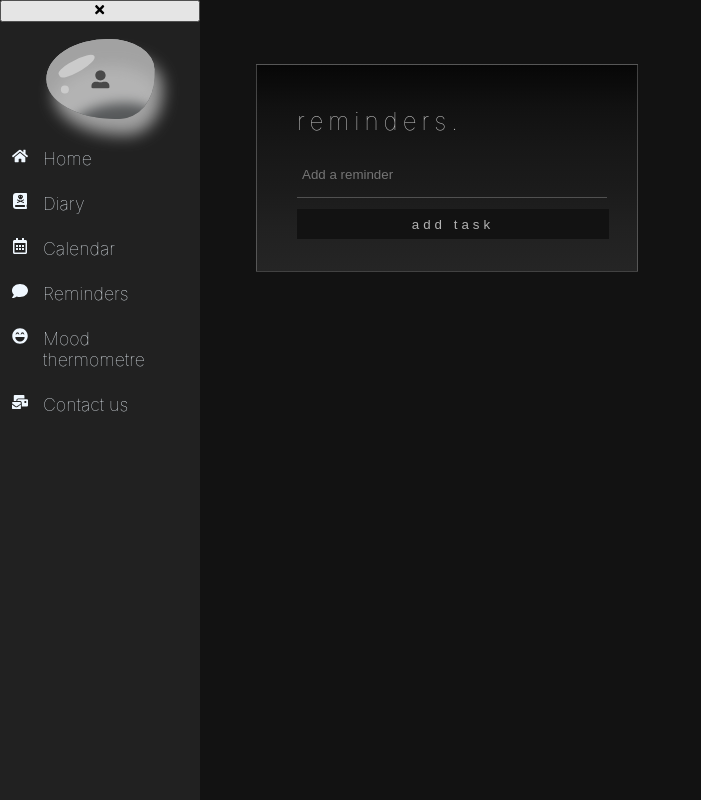
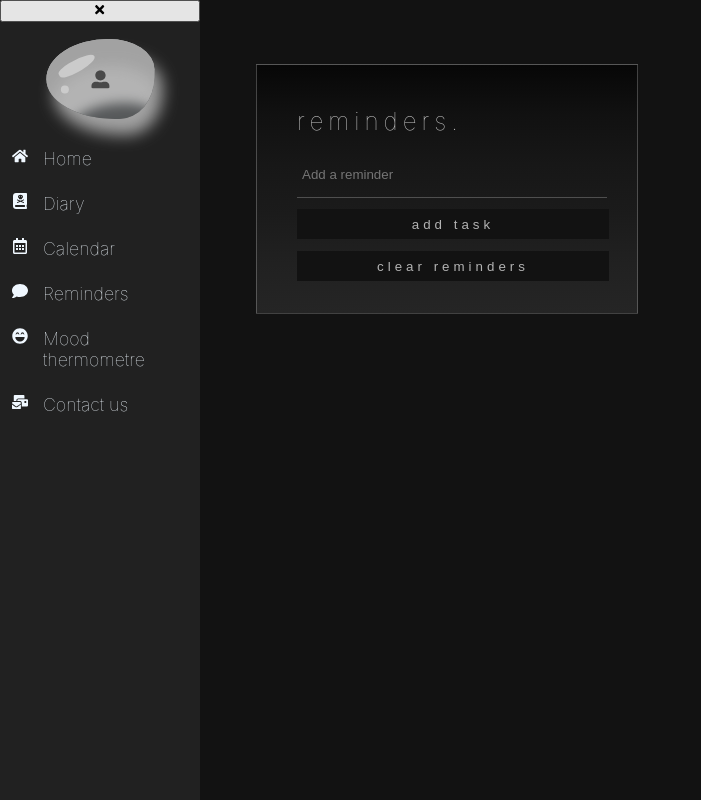
Before and after one commit to navidasaman/diary-app, a React (Create React App) app: page /Reminders in a window 1280 px wide. Shown: the whole page, without its empty margins (0-701 px from the left). Built offline with nearby package versions, Linux system fonts and the light colour scheme.

Commit message:
Added an option to clear all reminders from the list

```diff
--- a/src/components/Reminders.tsx
+++ b/src/components/Reminders.tsx
@@ -20,6 +20,11 @@ function Reminders() {
     useEffect(() => {
         localStorage.setItem('tasks', JSON.stringify(tasks));
       }, [tasks]);
+
+      const clearLocalStorage = () =>{
+        localStorage.removeItem('tasks');
+        setTasks([]);
+      }
 
 
     const addReminder = (taskReminder: string) => {
@@ -59,8 +64,11 @@ function Reminders() {
                         </div>
                     ))}
                 </div>
-                <button type="submit" className="addTaskButton">
+                <button type="submit" className="taskButton">
                     Add Task
+                </button>
+                <button type="button" className="taskButton" onClick={clearLocalStorage}>
+                    Clear reminders
                 </button>
             </form>
         </div>
--- a/src/css/Reminders.css
+++ b/src/css/Reminders.css
@@ -6,7 +6,7 @@
     border: 1px solid #dddddd45;
     background-image: linear-gradient(rgb(7, 7, 7), rgb(17, 17, 17), rgb(23, 23, 23), rgb(27, 27, 27), rgb(33, 33, 33), rgb(37, 37, 37));
     margin:5% 10% 5% 20%;
-    font-size: calc(7px + 1vw);
+    font-size: calc(1px + 1vw);
     overflow: hidden;
 }
 
@@ -22,7 +22,7 @@
     justify-content: baseline;
 }
 
-.addTaskButton {
+.taskButton {
     height: 30px;
     width:104%;
     background-color: #121212;
@@ -33,6 +33,10 @@
     text-transform: lowercase;
     font-weight: 100;
     cursor: pointer;
+}
+
+.taskButton:hover {
+    opacity: 0.8;
 }
 
 .task {
```
